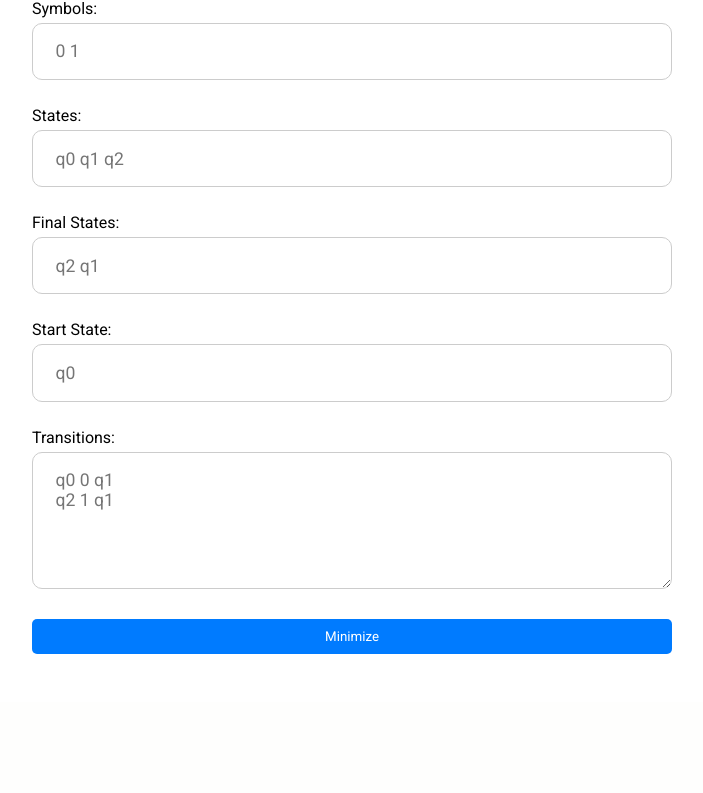
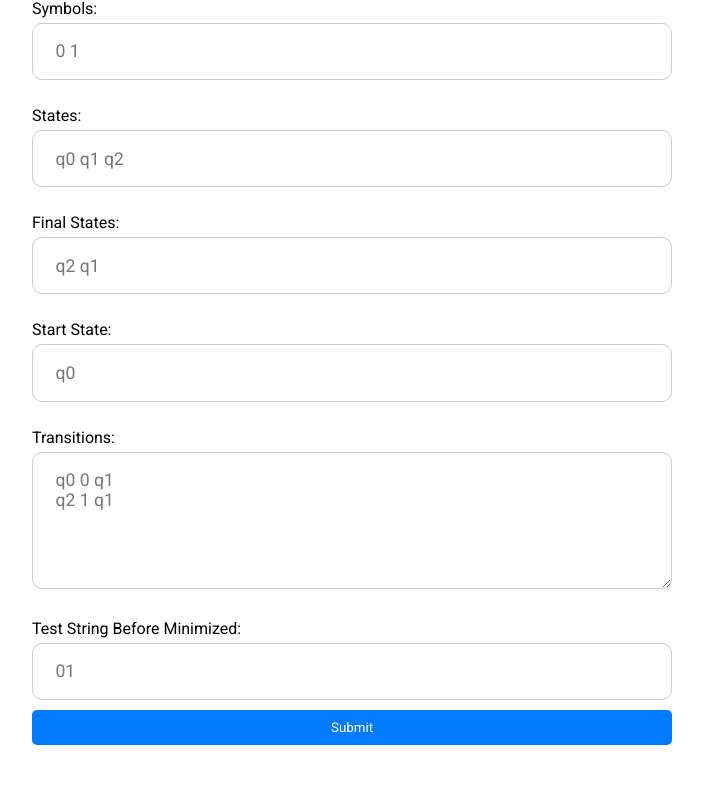
Before and after one commit to LutfiHidayanto/Automata, a Django app: page /minimize_dfa in a window 1280 px wide. Shown: the part 210-1003 px from the top of the page, without its empty margins (64-767 px from the left). Before the commit the page ends 864 px from the top, so only its background shows below. Run offline with Django 5.2, Linux system fonts and the light colour scheme.

Commit message:
add feature minimize

```diff
--- a/nfadfa/templates/nfadfa/minimize_dfa.html
+++ b/nfadfa/templates/nfadfa/minimize_dfa.html
@@ -8,7 +8,15 @@
     <form method="post">
         {% csrf_token %}
         {{ form.as_p }}
-        <button type="submit">Minimize</button>
+        <label for="string_test">Test String Before Minimized: </label>
+        <input type="text" name="string_test" id="string_test" value="{{ request.POST.string_test }}" placeholder="01">
+
+        {% if graph_path %}
+            <label for="string_test_after">Test String After Minimized: </label>
+            <input type="text" name="string_test_after" id="string_test_after" value="{{ request.POST.string_test }}" placeholder="01">
+        {% endif %}
+        <button type="submit">Submit</button>
+
     </form>
 </div>
 
@@ -38,6 +46,15 @@
 {#        </table>#}
 {#    </div>#}
 </section>
+
+{% if accept_before != None %}
+    {% if accept_before %}
+        <h3>Accepted</h3>
+    {% else %}
+        <h3>Rejected</h3>
+    {% endif %}
+{% endif %}
+
 <section class="result">
     <div class="graph">
         <h2>DFA graph after minimized:</h2>
@@ -64,4 +81,13 @@
 </section>
 {% endif %}
 
+{% if accept_after != None %}
+    {% if accept_after %}
+        <h3>Accepted</h3>
+    {% else %}
+        <h3>Rejected</h3>
+    {% endif %}
+{% endif %}
+
+
 {% endblock %}
--- a/nfadfa/views.py
+++ b/nfadfa/views.py
@@ -198,6 +198,8 @@ def minimize_dfa(request):
     form = FiniteAutomatonForm()
     graph_path = None
     transition_table = None
+    accept_before = None
+    accept_after = None
     if request.method == 'POST':
         transition_dict = None
         form = FiniteAutomatonForm(request.POST)
@@ -208,7 +210,6 @@ def minimize_dfa(request):
             final_states = form.cleaned_data['final_state'].split(' ')
             start_state = str(form.cleaned_data['start_state'])
             transitions_input = form.cleaned_data['transitions'].split('\n')
-
             transition_functions = []
             transition_dict = {}
 
@@ -221,15 +222,26 @@ def minimize_dfa(request):
 
                 transition_dict[(state, symbol)] = next_state
 
-            graph_path = {}
 
             dfa = MinimizeDfa.DFA(states, set(symbols), transition_dict, start_state, set(final_states))
 
+            if graph_path == None:
+                input_string = request.POST['string_test']
+                accept_before = dfa.simulate(input_string)
+
+
+
+            graph_path = {}
             image_path = MEDIA_DIR + '/not_minimized_dfa'
             graph_path['before'] = MEDIA_STATIC_DIR + '/not_minimized_dfa.png'
             MinimizeDfa.visualize_dfa(dfa.states, dfa.alphabet, dfa.transitions, dfa.starting_state, dfa.accepting_states, image_path)
 
+
             dfa.minimize()
+            if 'string_test_after' in request.POST:
+                input_string = request.POST['string_test_after']
+                accept_after = dfa.simulate(input_string)
+
             image_path = MEDIA_DIR + '/minimized_dfa'
             graph_path['after'] = MEDIA_STATIC_DIR + '/minimized_dfa.png'
             print(graph_path['after'])
@@ -238,7 +250,9 @@ def minimize_dfa(request):
     context = {
         'form': form,
         'graph_path': graph_path,
-        'transition_table': transition_table
+        'transition_table': transition_table,
+        'accept_before': accept_before,
+        'accept_after': accept_after
     }
     return render(request, BASE_DIR + '/minimize_dfa.html', context)
 
```
Also changed, not shown: nfadfa/static/nfadfa/media/minimized_dfa.png, nfadfa/static/nfadfa/media/not_minimized_dfa.png, 2 other files.
